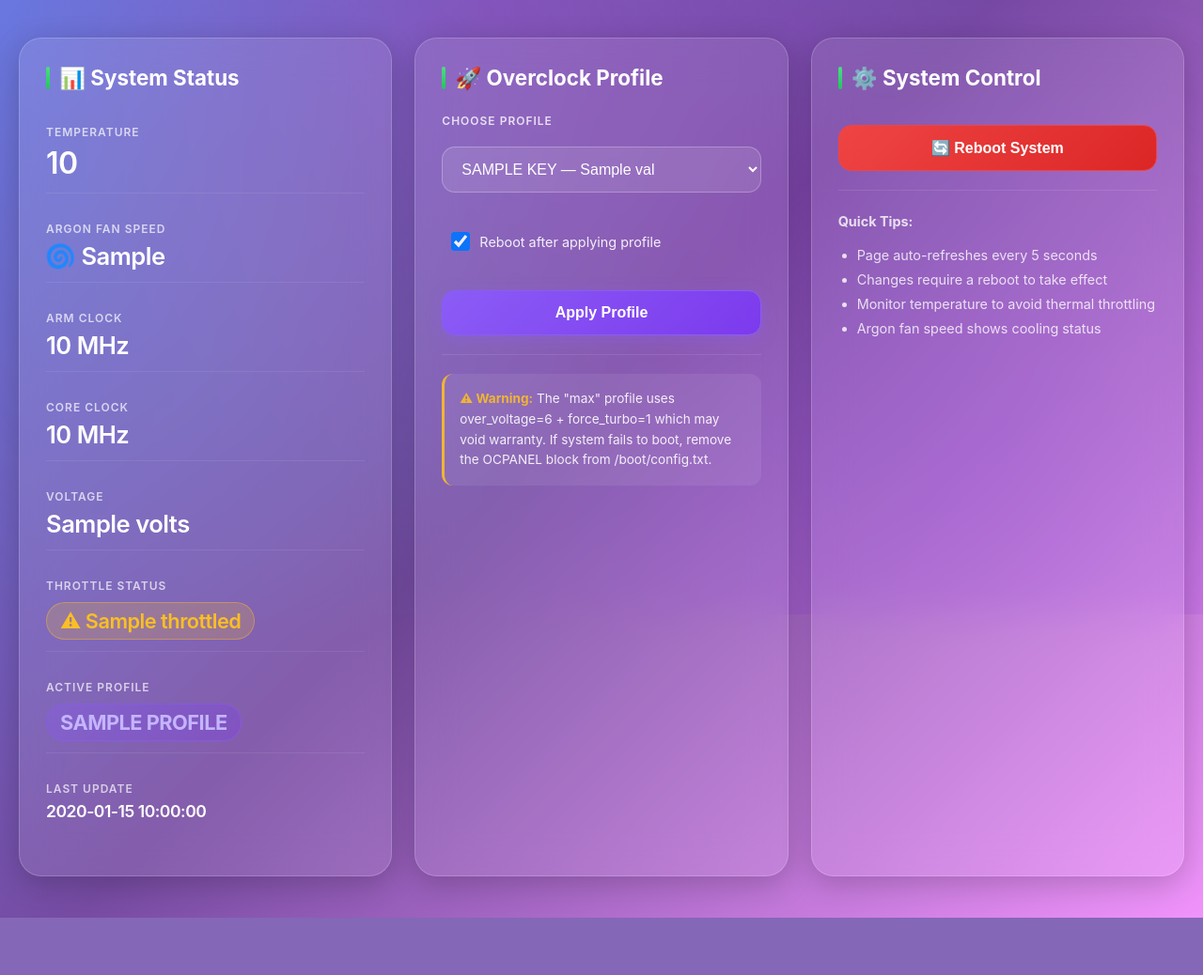
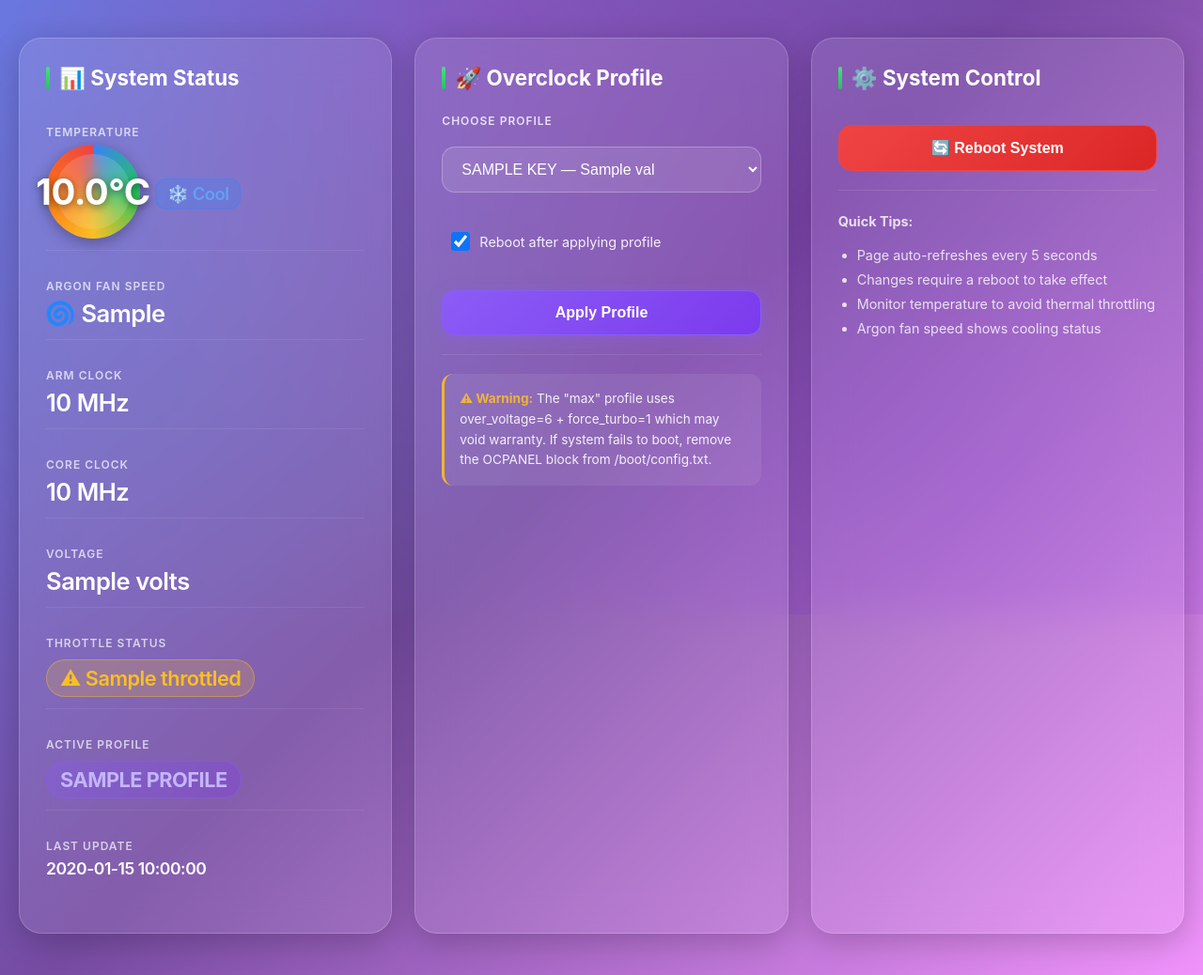
Before and after one commit to Dariusz2k/DariuszHD, a Flask app: template templates/index.html in a window 1280 px wide. Shown: the part 146-1184 px from the top of the page at 94% size. Before the commit the page ends 1123 px from the top, so only its background shows below. Run offline with Flask 3, Linux system fonts and the light colour scheme; the template is opened without the code that fills it: most values are stand-ins (such as "Sample title", 1, 10 or a date in 2020).

Commit message:
Fix fan speed reading, add color-coded temperature, and implement smooth AJAX refresh
Backend improvements:
- Fixed fan speed reading to use official Argon status script (/etc/argon/argonstatus.py)
- Added parse_temperature() function to extract numeric temperature values
- Added /api/status JSON endpoint for AJAX updates
- Import jsonify for JSON responses

Frontend improvements:
- Replaced full page reload with smooth AJAX refresh (no more flashing!)
- Added color-coded temperature display with circular gauge
- Temperature ranges: Cool (<40°C), Normal (40-55°C), Warm (55-65°C), Hot (65-75°C), Critical (>75°C)
- Each temperature range has distinct colors and icons
- Smooth fade animation on updates
- All stats now update dynamically without page reload
- Fan speed displays correctly using Argon's official script

This eliminates the 211% fan speed bug and provides a smooth, professional monitoring experience.

```diff
--- a/app.py
+++ b/app.py
@@ -3,7 +3,7 @@ import re
 import shlex
 import subprocess
 from datetime import datetime
-from flask import Flask, render_template, request, redirect, url_for, flash
+from flask import Flask, render_template, request, redirect, url_for, flash, jsonify
 
 app = Flask(__name__)
 app.secret_key = os.environ.get("OCPANEL_SECRET", "change-me")
@@ -58,35 +58,42 @@ def parse_measure_clock(out: str) -> int:
     m = re.search(r"frequency\(\d+\)=(\d+)", out)
     return int(m.group(1)) if m else 0
 
+def parse_temperature(temp_str: str) -> float:
+    """Parse temperature from vcgencmd output like 'temp=39.9'C'"""
+    m = re.search(r"temp=([0-9.]+)", temp_str)
+    return float(m.group(1)) if m else 0.0
+
 def get_argon_fan_speed() -> str:
     """
-    Read Argon ONE fan speed via I2C.
-    The Argon ONE uses I2C address 0x1a.
-    Returns fan speed as percentage string or 'N/A' if unavailable.
+    Read Argon ONE fan speed using the official Argon status script.
+    Falls back to N/A if the script is not available.
     """
     try:
-        # Try to read fan speed from I2C device
-        result = run("i2cget -y 1 0x1a 0x00")
-        if result:
-            # Convert hex to decimal percentage
-            speed_hex = result.strip()
-            speed = int(speed_hex, 16) if speed_hex.startswith('0x') else int(speed_hex)
-            return f"{speed}%"
-    except:
-        pass
-
-    # Alternative: try reading from Argon daemon status if it exists
-    try:
-        if os.path.exists("/tmp/argon_fan_speed"):
-            with open("/tmp/argon_fan_speed", "r") as f:
-                return f.read().strip() + "%"
+        # Use the official Argon status script
+        argonstatusscript = "/etc/argon/argonstatus.py"
+        if os.path.exists(argonstatusscript):
+            result = run(f'sudo /usr/bin/python3 {argonstatusscript} "fan speed"')
+            if result:
+                # The script returns something like "Fan Speed: 50%"
+                # Extract just the percentage
+                lines = result.strip().split('\n')
+                for line in lines:
+                    if 'Fan Speed' in line or '%' in line:
+                        # Extract percentage value
+                        import re
+                        match = re.search(r'(\d+)\s*%', line)
+                        if match:
+                            return f"{match.group(1)}%"
+                        # If no percentage found, return the whole line
+                        return line.split(':')[-1].strip()
     except:
         pass
 
     return "N/A"
 
 def get_status():
-    temp = vcgencmd("measure_temp")              # temp=38.4'C
+    temp_str = vcgencmd("measure_temp")          # temp=38.4'C
+    temp_c = parse_temperature(temp_str)
     volts = vcgencmd("measure_volts")            # volt=0.8625V
     arm_hz = parse_measure_clock(vcgencmd("measure_clock arm"))
     core_hz = parse_measure_clock(vcgencmd("measure_clock core"))
@@ -95,7 +102,8 @@ def get_status():
 
     return {
         "time": datetime.now().strftime("%Y-%m-%d %H:%M:%S"),
-        "temp": temp,
+        "temp": temp_str,
+        "temp_c": temp_c,
         "volts": volts,
         "arm_mhz": arm_hz / 1_000_000 if arm_hz else 0,
         "core_mhz": core_hz / 1_000_000 if core_hz else 0,
@@ -161,6 +169,11 @@ def index():
     st = get_status()
     return render_template("index.html", status=st, profiles=PROFILES)
 
+@app.get("/api/status")
+def api_status():
+    """JSON endpoint for AJAX updates"""
+    return jsonify(get_status())
+
 @app.post("/apply")
 def apply():
     name = request.form.get("profile", "").strip()
--- a/templates/index.html
+++ b/templates/index.html
@@ -399,6 +399,79 @@
       from { transform: rotate(0deg); }
       to { transform: rotate(360deg); }
     }
+
+    .temp-display {
+      display: flex;
+      align-items: center;
+      gap: 16px;
+      flex-wrap: wrap;
+    }
+
+    .temp-gauge {
+      position: relative;
+      width: 100px;
+      height: 100px;
+      border-radius: 50%;
+      background: conic-gradient(
+        from 0deg,
+        #3b82f6 0deg,
+        #22c55e 90deg,
+        #fbbf24 180deg,
+        #f97316 270deg,
+        #ef4444 360deg
+      );
+      display: flex;
+      align-items: center;
+      justify-content: center;
+      box-shadow: 0 4px 16px rgba(0, 0, 0, 0.3);
+    }
+
+    .temp-gauge::before {
+      content: '';
+      position: absolute;
+      width: 80px;
+      height: 80px;
+      border-radius: 50%;
+      background: rgba(255, 255, 255, 0.15);
+      backdrop-filter: blur(10px);
+    }
+
+    .temp-value {
+      position: relative;
+      z-index: 1;
+      font-size: 1.5em;
+      font-weight: 700;
+      text-shadow: 0 2px 8px rgba(0, 0, 0, 0.5);
+    }
+
+    .temp-status {
+      font-size: 0.9em;
+      opacity: 0.9;
+    }
+
+    .temp-badge {
+      padding: 4px 12px;
+      border-radius: 12px;
+      font-size: 0.8em;
+      font-weight: 600;
+      display: inline-block;
+      margin-top: 4px;
+    }
+
+    .temp-cool { background: rgba(59, 130, 246, 0.3); border: 1px solid rgba(59, 130, 246, 0.5); color: #60a5fa; }
+    .temp-normal { background: rgba(34, 197, 94, 0.3); border: 1px solid rgba(34, 197, 94, 0.5); color: #4ade80; }
+    .temp-warm { background: rgba(251, 191, 36, 0.3); border: 1px solid rgba(251, 191, 36, 0.5); color: #fbbf24; }
+    .temp-hot { background: rgba(249, 115, 22, 0.3); border: 1px solid rgba(249, 115, 22, 0.5); color: #fb923c; }
+    .temp-critical { background: rgba(239, 68, 68, 0.3); border: 1px solid rgba(239, 68, 68, 0.5); color: #f87171; }
+
+    @keyframes fadeIn {
+      from { opacity: 0.5; }
+      to { opacity: 1; }
+    }
+
+    .updating {
+      animation: fadeIn 0.3s ease-in-out;
+    }
   </style>
 </head>
 <body>
@@ -423,32 +496,41 @@
 
         <div class="stat">
           <div class="stat-label">Temperature</div>
-          <div class="stat-value large">{{ status.temp }}</div>
+          <div class="stat-value">
+            <div class="temp-display">
+              <div class="temp-gauge">
+                <div class="temp-value" id="tempValue">{{ '%.1f'|format(status.temp_c) }}°C</div>
+              </div>
+              <div class="temp-status">
+                <div id="tempBadge"></div>
+              </div>
+            </div>
+          </div>
         </div>
 
         <div class="stat">
           <div class="stat-label">Argon Fan Speed</div>
-          <div class="stat-value"><span class="fan-icon">🌀</span> {{ status.fan_speed }}</div>
+          <div class="stat-value"><span class="fan-icon">🌀</span> <span id="fanSpeed">{{ status.fan_speed }}</span></div>
         </div>
 
         <div class="stat">
           <div class="stat-label">ARM Clock</div>
-          <div class="stat-value">{{ '%.0f'|format(status.arm_mhz) }} MHz</div>
+          <div class="stat-value"><span id="armClock">{{ '%.0f'|format(status.arm_mhz) }}</span> MHz</div>
         </div>
 
         <div class="stat">
           <div class="stat-label">Core Clock</div>
-          <div class="stat-value">{{ '%.0f'|format(status.core_mhz) }} MHz</div>
+          <div class="stat-value"><span id="coreClock">{{ '%.0f'|format(status.core_mhz) }}</span> MHz</div>
         </div>
 
         <div class="stat">
           <div class="stat-label">Voltage</div>
-          <div class="stat-value">{{ status.volts }}</div>
+          <div class="stat-value" id="voltage">{{ status.volts }}</div>
         </div>
 
         <div class="stat">
           <div class="stat-label">Throttle Status</div>
-          <div class="stat-value">
+          <div class="stat-value" id="throttleStatus">
             {% if status.throttled != 'throttled=0x0' %}
               <span class="pill warn">⚠ {{ status.throttled }}</span>
             {% else %}
@@ -460,13 +542,13 @@
         <div class="stat">
           <div class="stat-label">Active Profile</div>
           <div class="stat-value">
-            <span class="pill profile">{{ status.profile }}</span>
+            <span class="pill profile" id="activeProfile">{{ status.profile }}</span>
           </div>
         </div>
 
         <div class="stat">
           <div class="stat-label">Last Update</div>
-          <div class="stat-value" style="font-size:1.1em;">{{ status.time }}</div>
+          <div class="stat-value" style="font-size:1.1em;" id="lastUpdate">{{ status.time }}</div>
         </div>
       </div>
 
@@ -528,12 +610,69 @@
   </div>
 
   <script>
-    // Auto-refresh every 5 seconds
-    let refreshInterval = setInterval(() => {
-      window.location.reload();
-    }, 5000);
+    // Get temperature status and color
+    function getTempStatus(temp) {
+      if (temp < 40) {
+        return { status: 'Cool', class: 'temp-cool', icon: '❄️' };
+      } else if (temp < 55) {
+        return { status: 'Normal', class: 'temp-normal', icon: '✓' };
+      } else if (temp < 65) {
+        return { status: 'Warm', class: 'temp-warm', icon: '⚠' };
+      } else if (temp < 75) {
+        return { status: 'Hot', class: 'temp-hot', icon: '🔥' };
+      } else {
+        return { status: 'Critical', class: 'temp-critical', icon: '⚠️' };
+      }
+    }
 
-    // Visual feedback for auto-refresh
+    // Update temperature display
+    function updateTempDisplay(temp) {
+      const tempInfo = getTempStatus(temp);
+      document.getElementById('tempValue').textContent = temp.toFixed(1) + '°C';
+      document.getElementById('tempBadge').innerHTML =
+        `<span class="temp-badge ${tempInfo.class}">${tempInfo.icon} ${tempInfo.status}</span>`;
+    }
+
+    // Update status from API
+    async function updateStatus() {
+      try {
+        const response = await fetch('/api/status');
+        if (!response.ok) return;
+
+        const data = await response.json();
+
+        // Add fade animation
+        document.body.classList.add('updating');
+        setTimeout(() => document.body.classList.remove('updating'), 300);
+
+        // Update all fields
+        updateTempDisplay(data.temp_c);
+        document.getElementById('fanSpeed').textContent = data.fan_speed;
+        document.getElementById('armClock').textContent = Math.round(data.arm_mhz);
+        document.getElementById('coreClock').textContent = Math.round(data.core_mhz);
+        document.getElementById('voltage').textContent = data.volts;
+        document.getElementById('activeProfile').textContent = data.profile;
+        document.getElementById('lastUpdate').textContent = data.time;
+
+        // Update throttle status
+        const throttleEl = document.getElementById('throttleStatus');
+        if (data.throttled !== 'throttled=0x0') {
+          throttleEl.innerHTML = `<span class="pill warn">⚠ ${data.throttled}</span>`;
+        } else {
+          throttleEl.innerHTML = `<span class="pill ok">✓ All Good</span>`;
+        }
+      } catch (error) {
+        console.error('Failed to update status:', error);
+      }
+    }
+
+    // Initial temperature display
+    updateTempDisplay({{ status.temp_c }});
+
+    // Auto-refresh every 5 seconds using AJAX
+    let refreshInterval = setInterval(updateStatus, 5000);
+
+    // Visual feedback for auto-refresh countdown
     let countdown = 5;
     setInterval(() => {
       countdown--;
```
